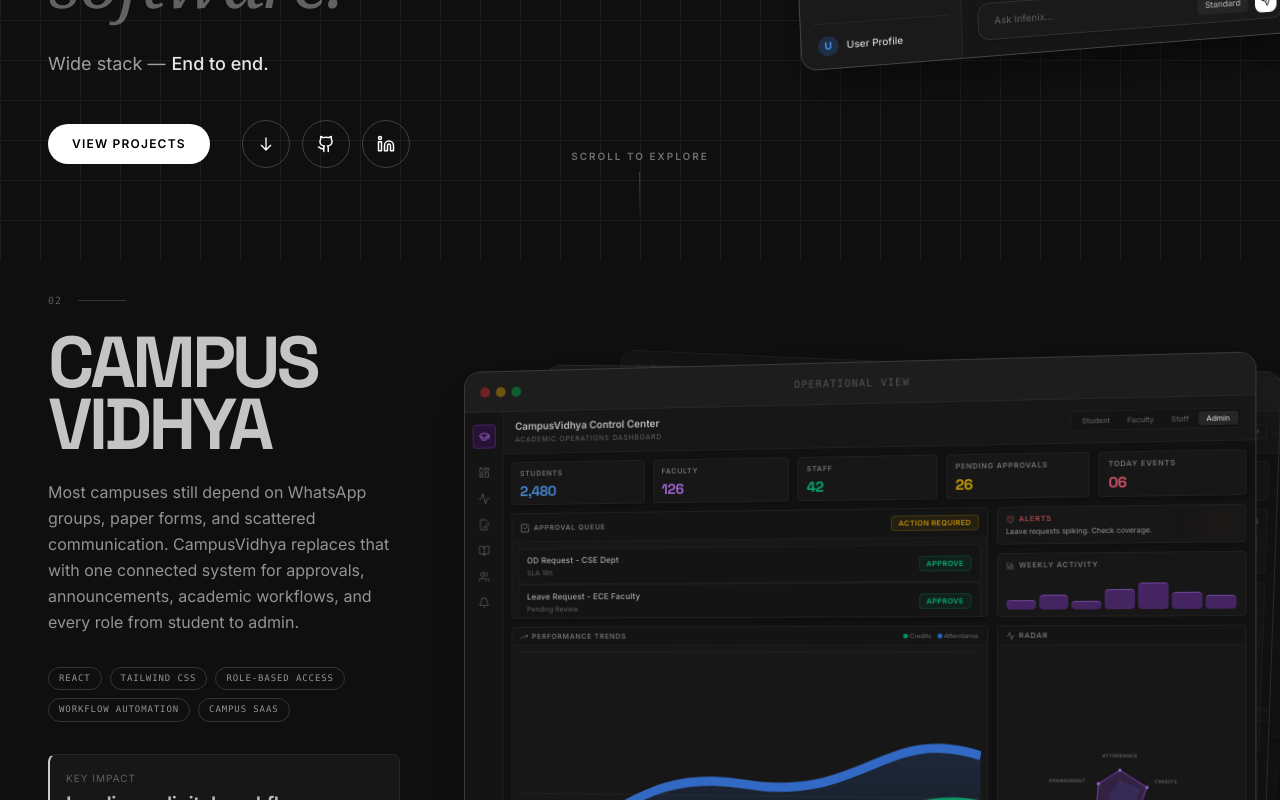
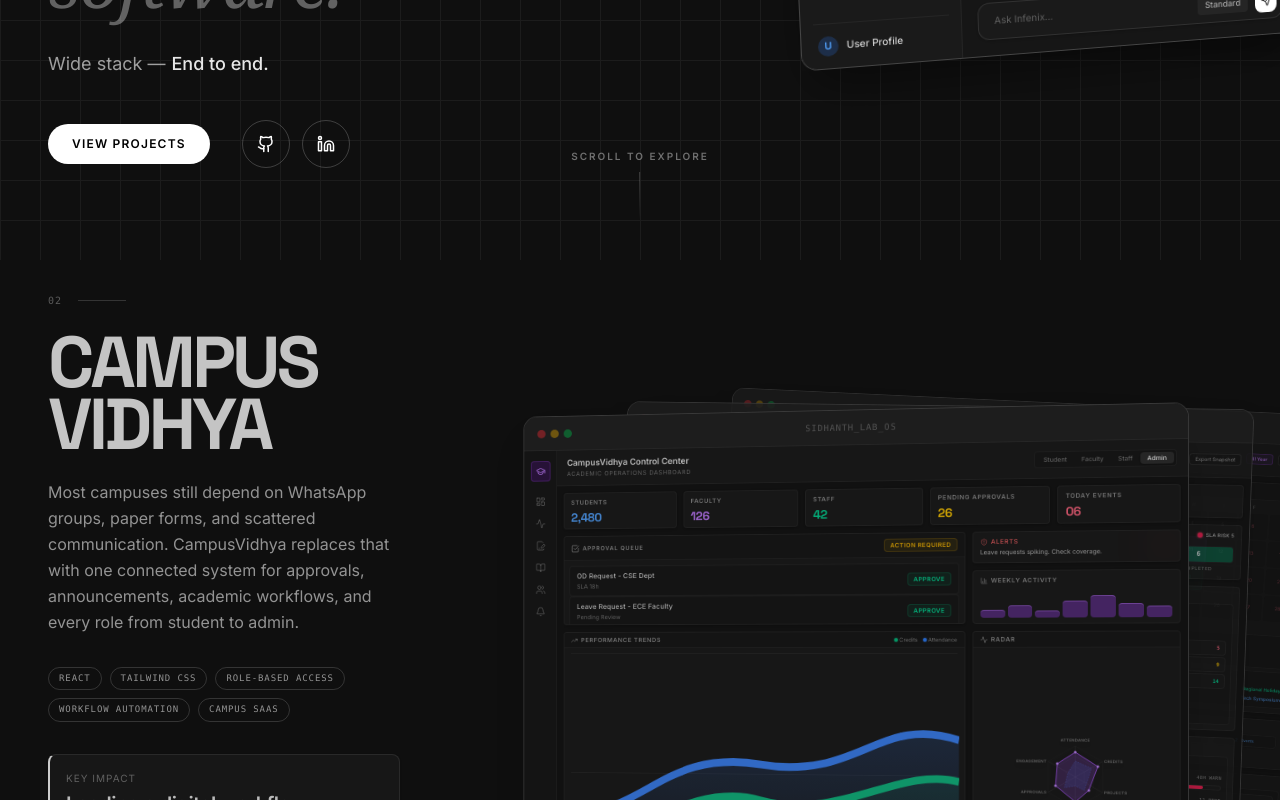
Before and after one commit to SIDHANTH-S/sidhanth-s.github.io, a React (Vite) app: page / in a window 1280 px wide. Shown: the part 540-1340 px from the top of the page. Built offline with nearby package versions, Linux system fonts and the light colour scheme.

Commit message:
Refactor mockup labels and adjust animation parameters for improved visual consistency

```diff
--- a/src/components/Hero.tsx
+++ b/src/components/Hero.tsx
@@ -73,21 +73,7 @@ export const Hero = () => {
   </a>
 
   <div className="flex items-center gap-3 ml-2 lg:ml-4">
-    <button className="w-12 h-12 rounded-full border border-white/20 flex items-center justify-center text-white hover:bg-white/10 transition-colors">
-      <svg
-        className="w-4 h-4"
-        fill="none"
-        stroke="currentColor"
-        viewBox="0 0 24 24"
-      >
-        <path
-          strokeLinecap="round"
-          strokeLinejoin="round"
-          strokeWidth="2"
-          d="M19 14l-7 7m0 0l-7-7m7 7V3"
-        />
-      </svg>
-    </button>
+
 
     <a
       href="https://github.com/SIDHANTH-S"
--- a/src/components/ui/Mockups.tsx
+++ b/src/components/ui/Mockups.tsx
@@ -60,7 +60,7 @@ const WindowFrame = ({
         <div className="w-2.5 h-2.5 rounded-full bg-yellow-500/50" />
         <div className="w-2.5 h-2.5 rounded-full bg-green-500/50" />
       </div>
-      <div className="text-[10px] text-white/30 font-mono tracking-widest hidden sm:block">OPERATIONAL VIEW</div>
+      <div className="text-[10px] text-white/30 font-mono tracking-widest hidden sm:block">SIDHANTH_LAB_OS</div>
       <div className="w-8"></div>
     </div>
     <div className="flex-1 w-full relative overflow-hidden bg-transparent">
@@ -1447,24 +1447,27 @@ export const CampusVidhyaMockup = () => {
         }
 
         // Normal values
-        const yNormal = index === 0 ? -36 : index === 1 ? -16 : 0;
-        const xNormal = index === 0 ? 90 : index === 1 ? 45 : 0;
+        const yNormal = index === 0 ? -40 : index === 1 ? -20 : 0;
+        const xNormal = index === 0 ? 150 : index === 1 ? 75 : 0;
         const rotateNormal = index === 0 ? 4 : index === 1 ? 2 : 0;
-        const opacityNormal = index === 0 ? 0.35 : index === 1 ? 0.65 : 1;
-
-        // Hover values (fan out more)
+        const opacityNormal = index === 0 ? 0.70 : index === 1 ? 0.88 : 1;
+
+        // Hover values (fan out more and raise alignment)
         const yHover = index === 0 ? -60 : index === 1 ? -30 : 0;
-        const xHover = index === 0 ? 120 : index === 1 ? 60 : 0;
-        const rotateHover = index === 0 ? 0 : index === 1 ? 0 : 0;
-        const opacityHover = index === 0 ? 0.5 : index === 1 ? 0.8 : 1;
-
-        const scaleInView = index === 0 ? 0.86 : index === 1 ? 0.92 : 1;
+        const xHover = index === 0 ? 190 : index === 1 ? 95 : 0;
+        const rotateHover = index === 0 ? 1 : index === 1 ? 0.5 : 0;
+        const opacityHover = index === 0 ? 0.90 : index === 1 ? 0.95 : 1;
+
+        const scaleInView = index === 0 ? 0.72 : index === 1 ? 0.78 : 0.84;
         const zIndex = index * 10;
 
         const currentY = isHovered ? yHover : yNormal;
         const currentX = isHovered ? xHover : xNormal;
         const currentRotate = isHovered ? rotateHover : rotateNormal;
         const currentOpacity = isHovered ? opacityHover : opacityNormal;
+        const currentScale = isHovered
+          ? (index === 0 ? 0.76 : index === 1 ? 0.82 : 0.88)
+          : scaleInView;
 
         return (
           <motion.div
@@ -1482,7 +1485,7 @@ export const CampusVidhyaMockup = () => {
             whileInView={{
               opacity: currentOpacity,
               y: currentY,
-              scale: isHovered ? scaleInView * 1.02 : scaleInView,
+              scale: currentScale,
               rotateZ: currentRotate,
               x: currentX
             }}
```
Also changed, not shown: .refact/buddy/state.json, 1 other file (tests, documents, lock files or other folders).
